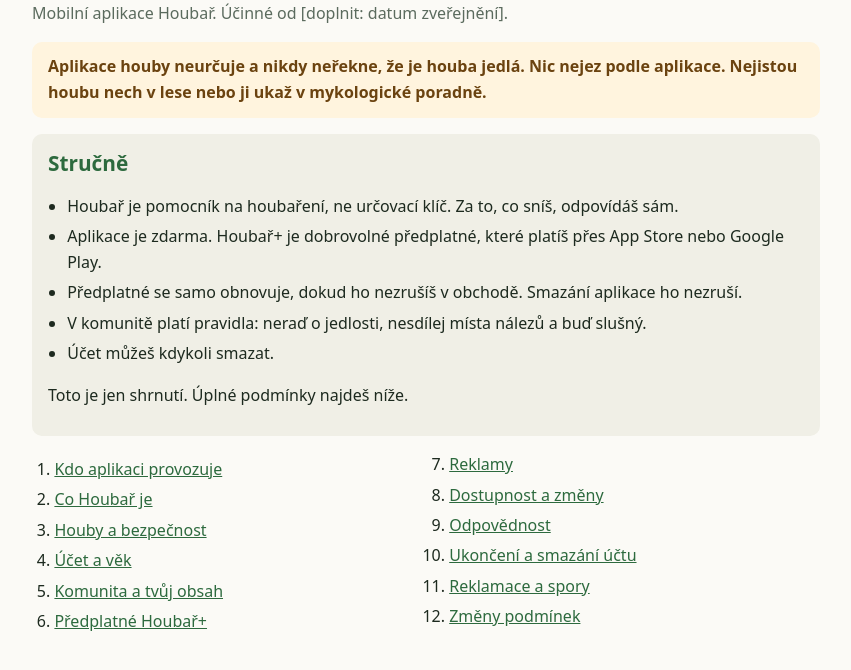
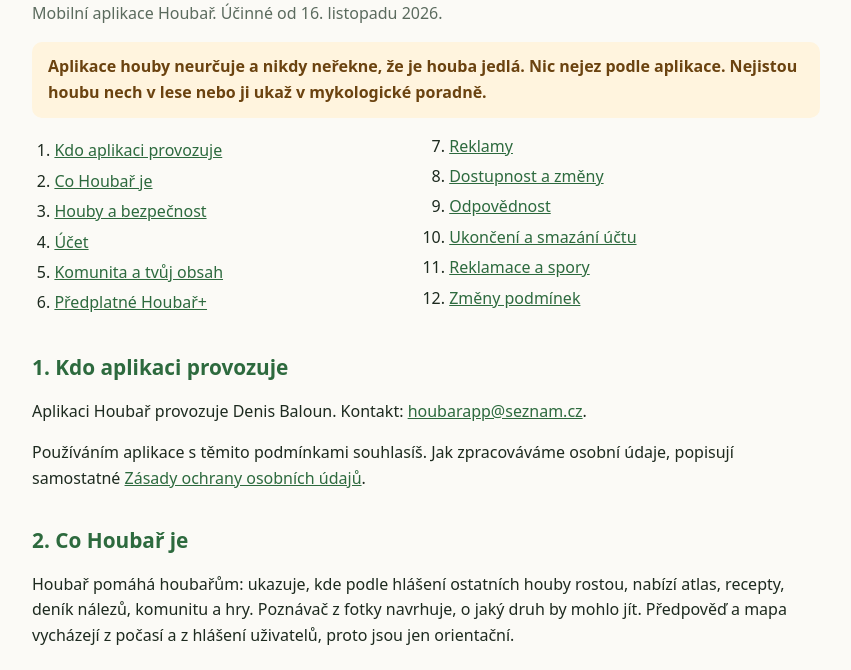
Before and after one commit to baloude/Houbar_app_terms, a plain HTML site: page podminky-pouziti.html in a window 1280 px wide. Shown: the part 84-754 px from the top of the page, without its empty margins (214-1065 px from the left). Drawn offline with Linux system fonts and the light colour scheme.

Commit message:
Add files via upload

```diff
--- a/podminky-pouziti.html
+++ b/podminky-pouziti.html
@@ -20,7 +20,6 @@
   li { margin: .3rem 0; }
   .date { color: var(--muted); margin-top:0; }
   .box { background: var(--panel); border-radius: 10px; padding: 12px 16px; margin: 1rem 0; }
-  .box h2 { margin-top:.25rem; }
   .warn { background: var(--warn); color: var(--warn-fg); border-radius: 10px; padding: 12px 16px; margin: 1rem 0; font-weight: 600; }
   .toc { columns: 2; column-gap: 24px; padding-left: 1.4rem; }
   @media (max-width: 560px) { .toc { columns: 1; } h1 { font-size: 1.6rem; } }
@@ -29,28 +28,17 @@
 <body>
 <main>
 <h1>Podmínky použití</h1>
-<p class="date">Mobilní aplikace Houbař. Účinné od [doplnit: datum zveřejnění].</p>
+<p class="date">Mobilní aplikace Houbař. Účinné od 16. listopadu 2026.</p>
 
 <p class="warn">Aplikace houby neurčuje a nikdy neřekne, že je houba jedlá. Nic nejez podle aplikace. Nejistou houbu nech v lese nebo ji ukaž v mykologické poradně.</p>
 
-<section class="box">
-<h2>Stručně</h2>
-<ul>
-<li>Houbař je pomocník na houbaření, ne určovací klíč. Za to, co sníš, odpovídáš sám.</li>
-<li>Aplikace je zdarma. Houbař+ je dobrovolné předplatné, které platíš přes App Store nebo Google Play.</li>
-<li>Předplatné se samo obnovuje, dokud ho nezrušíš v obchodě. Smazání aplikace ho nezruší.</li>
-<li>V komunitě platí pravidla: neraď o jedlosti, nesdílej místa nálezů a buď slušný.</li>
-<li>Účet můžeš kdykoli smazat.</li>
-</ul>
-<p>Toto je jen shrnutí. Úplné podmínky najdeš níže.</p>
-</section>
 
 <nav aria-label="Obsah">
 <ol class="toc">
 <li><a href="#provozovatel">Kdo aplikaci provozuje</a></li>
 <li><a href="#aplikace">Co Houbař je</a></li>
 <li><a href="#bezpecnost">Houby a bezpečnost</a></li>
-<li><a href="#ucet">Účet a věk</a></li>
+<li><a href="#ucet">Účet</a></li>
 <li><a href="#komunita">Komunita a tvůj obsah</a></li>
 <li><a href="#plus">Předplatné Houbař+</a></li>
 <li><a href="#reklamy">Reklamy</a></li>
@@ -63,7 +51,7 @@
 </nav>
 
 <h2 id="provozovatel">1. Kdo aplikaci provozuje</h2>
-<p>Aplikaci Houbař provozuje Denis Baloun, [doplnit: adresa], IČO [doplnit]. Kontakt: <a href="mailto:houbarapp@seznam.cz">houbarapp@seznam.cz</a>.</p>
+<p>Aplikaci Houbař provozuje Denis Baloun. Kontakt: <a href="mailto:houbarapp@seznam.cz">houbarapp@seznam.cz</a>.</p>
 <p>Používáním aplikace s těmito podmínkami souhlasíš. Jak zpracováváme osobní údaje, popisují samostatné <a href="./">Zásady ochrany osobních údajů</a>.</p>
 
 <h2 id="aplikace">2. Co Houbař je</h2>
@@ -77,9 +65,8 @@
 <li>V lese dodržuj pravidla ochrany přírody, chráněných území a soukromých pozemků. Dbej na svou bezpečnost.</li>
 </ul>
 
-<h2 id="ucet">4. Účet a věk</h2>
+<h2 id="ucet">4. Účet</h2>
 <ul>
-<li>Aplikace je určena osobám od 16 let.</li>
 <li>Účet si založíš přihlášením přes Google nebo Apple. Za to, co se z tvého účtu děje, odpovídáš ty, proto ho nepůjčuj.</li>
 <li>Přezdívka nesmí být urážlivá, klamavá ani vydávat se za někoho jiného.</li>
 </ul>
@@ -87,7 +74,6 @@
 <h2 id="komunita">5. Komunita a tvůj obsah</h2>
 <p>V komunitě platí tato pravidla:</p>
 <ul>
-<li>Neraď, co se dá jíst, a netvrď, že je houba jedlá, jedovatá nebo bezpečná.</li>
 <li>Nesdílej přesná místa nálezů, souřadnice ani odkazy na mapu.</li>
 <li>Buď slušný. Neurážej, nevyhrožuj, nešiř nenávist.</li>
 <li>Nepiš spam, reklamu ani odkazy na cizí služby. Nezveřejňuj cizí osobní údaje.</li>
@@ -103,7 +89,7 @@
 <li><strong>Automatické obnovení.</strong> Předplatné se na konci každého období samo obnoví a znovu zaplatí, dokud ho nezrušíš. Zrušit ho musíš nejpozději 24 hodin před koncem období.</li>
 <li><strong>Zrušení.</strong> Předplatné zrušíš v nastavení předplatných v App Store nebo Google Play. Smazáním aplikace ani smazáním účtu v Houbaři se předplatné nezruší. Po zrušení ti Houbař+ zůstane do konce zaplaceného období.</li>
 <li><strong>Vrácení peněz.</strong> O vrácení platby rozhoduje obchod, přes který jsi platil. Žádost podáš u Apple (reportaproblem.apple.com) nebo v Google Play. Pokud ti obchod nevyhoví a máš za to, že předplatné nefungovalo, napiš nám.</li>
-<li><strong>Odstoupení od smlouvy.</strong> Předplatné je digitální obsah, který se zpřístupní hned po zaplacení. Potvrzením nákupu souhlasíš se zpřístupněním před uplynutím 14denní lhůty a bereš na vědomí, že tím právo odstoupit od smlouvy zaniká. Tím nejsou dotčena práva z vadného plnění. [OVĚŘIT: jestli obchod tento souhlas při nákupu výslovně vyžádá]</li>
+<li><strong>Odstoupení od smlouvy.</strong> Předplatné je digitální obsah, který se zpřístupní hned po zaplacení. Potvrzením nákupu souhlasíš se zpřístupněním před uplynutím 14denní lhůty a bereš na vědomí, že tím právo odstoupit od smlouvy zaniká.</li>
 <li><strong>Obnovení nákupu.</strong> Předplatné je spojené s tvým účtem v Houbaři. Na novém telefonu ho vrátíš tlačítkem Obnovit nákupy.</li>
 <li><strong>Změna ceny.</strong> O změně ceny tě obchod předem upozorní podle svých pravidel. Pokud s novou cenou nesouhlasíš, můžeš předplatné zrušit.</li>
 </ul>
```
